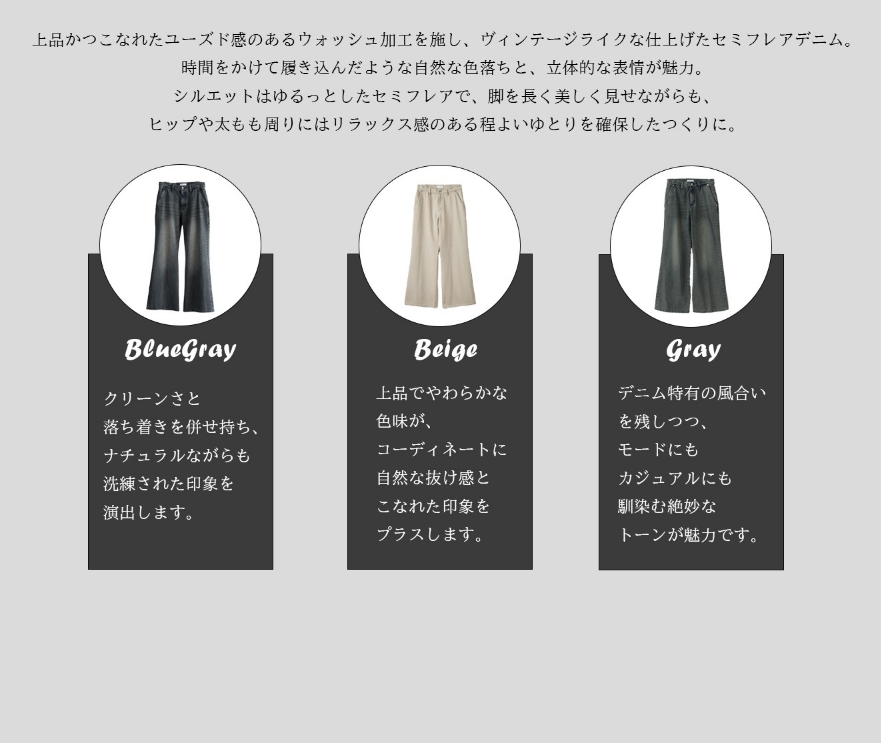
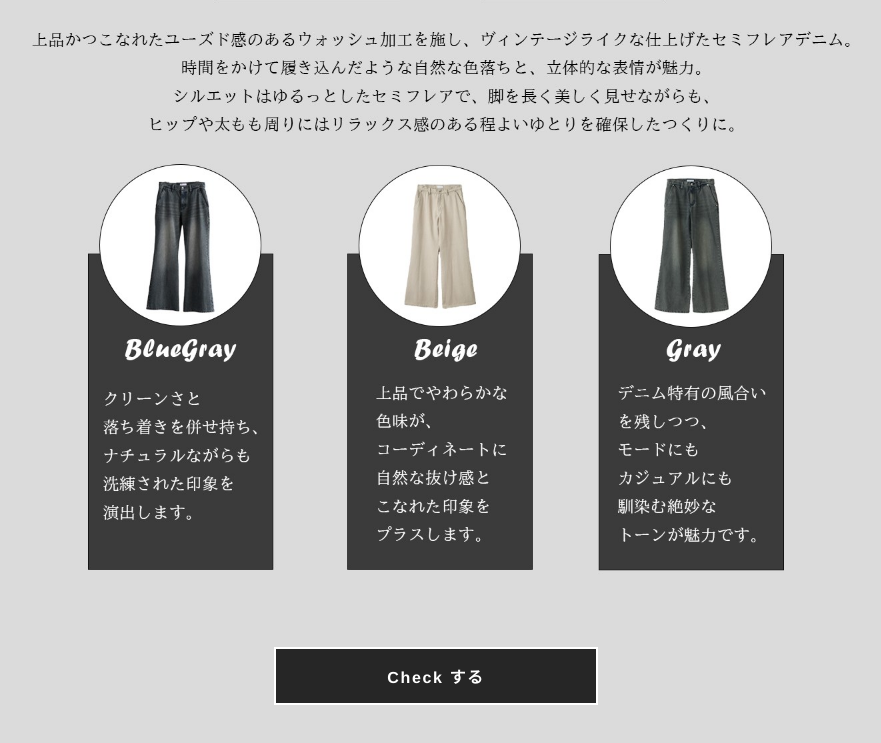
Before and after one commit to Ay2089/LUENNA_-column3, a plain HTML site: page index.html in a window 1280 px wide. Shown: the part 4496-5239 px from the top of the page, without its empty margins (204-1085 px from the left). Before the commit the page ends 5103 px from the top, so only its background shows below. Drawn offline with Linux system fonts and the light colour scheme.

Commit message:
Enhance index.html with CTA button and styles
Added a call-to-action button and improved styling.

```diff
--- a/index.html
+++ b/index.html
@@ -66,6 +66,44 @@ font-style:normal;
             height: auto; /* 高さは自動調整（アスペクト比を維持） */
             display: block; /* 画像の下に隙間ができないようにする */
         }
+
+
+        /* ボタン */
+        .cta-button {
+            display: block;
+            width: 100%;
+            max-width: 320px;
+            margin: 40px auto 0 auto;
+            padding: 15px 0;
+            border: 2px solid #ffffff;
+            background-color: #262626;
+            color: #ffffff;
+            font-size: 16px;
+            font-weight: bold;
+            text-decoration: none;
+            transition: all 0.3s ease;
+            letter-spacing: 0.1em;
+        }
+
+        .cta-button:hover {
+            background-color: #ffffff;
+            color: #161616;
+        }
+
+
+
+       .check {
+            margin-bottom: 80px;
+        }
+
+
+
+
+
+
+
+
+
     </style>
 </head>
 <body>
@@ -106,6 +144,14 @@ font-style:normal;
 
         <!-- カラーバリエーション -->
         <img src="４.jpg" alt="LUENNA カラーバリエーション" class="lp-image">
+
+        <div class="check">
+        <a href="https://zozo.jp/shop/emmaclothes/goods/104785278/" target="_blank" rel="noopener noreferrer"class="cta-button">Check する</a>
+          </div>
+
+
+
+
     </div>
 
 </body>
```
